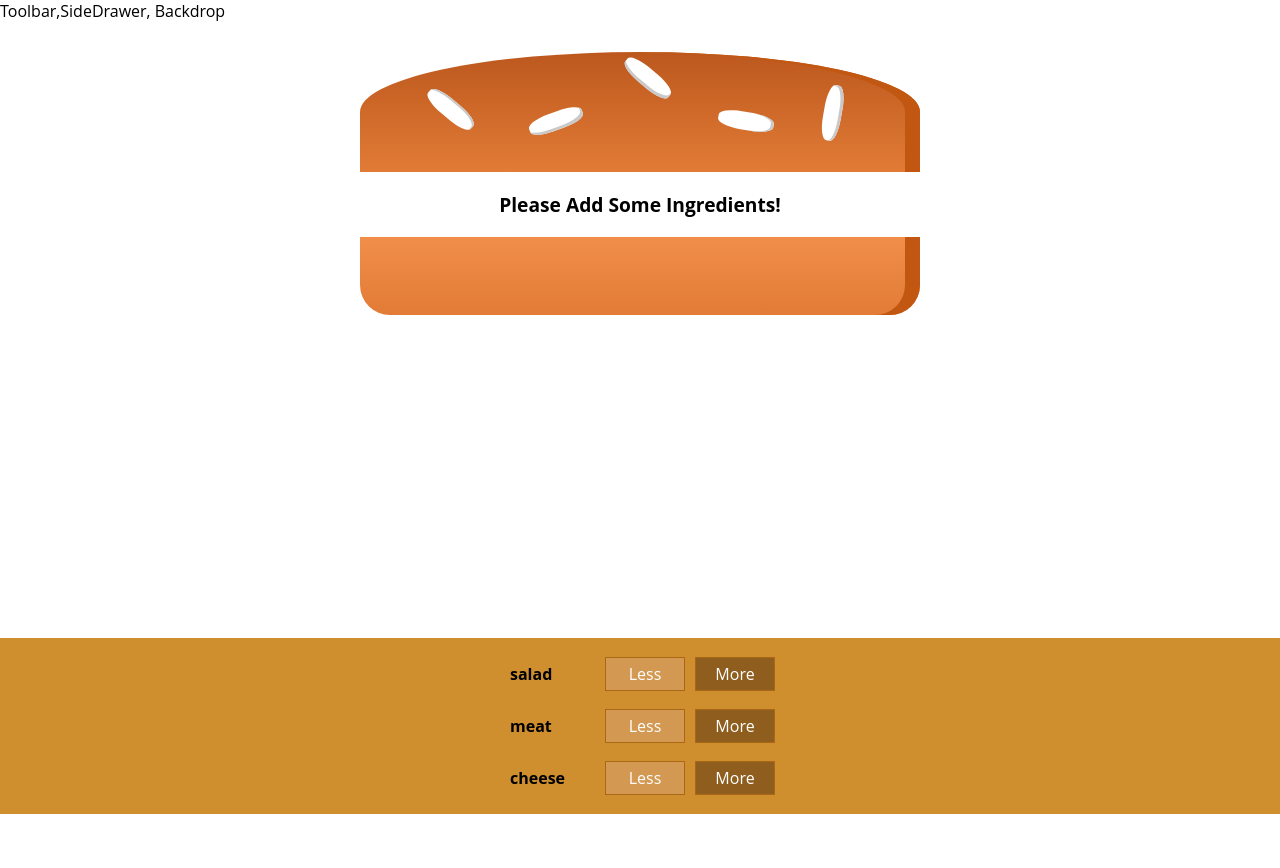
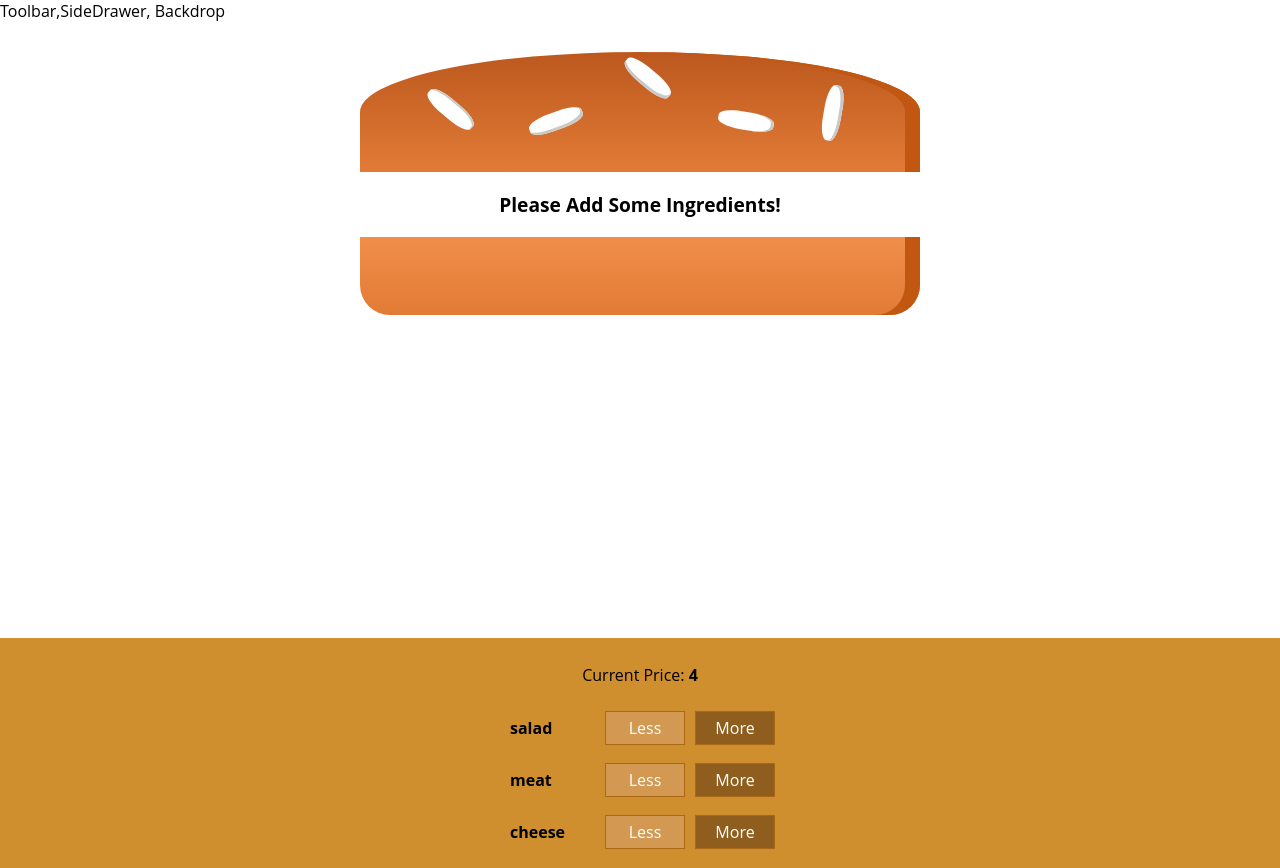
Before and after one commit to sharifahblessing/burger-project, a React (Create React App) app: page / in a window 1280 px wide. Before the commit the page ends 814 px from the top, so only its background shows below. Built offline with nearby package versions, Linux system fonts and the light colour scheme.

Commit message:
Added price as part of the Burger controls

```diff
--- a/src/components/Burger/BuildControls/BuildControls.js
+++ b/src/components/Burger/BuildControls/BuildControls.js
@@ -12,6 +12,7 @@
 const buildControls = (props) => {
     return (
         <div className={classes.BuildControls}>
+            <p>Current Price: <strong>{props.price}</strong></p>
             {controls.map(ctrl => (<BuildControl
                 key={ctrl.label}
                 label={ctrl.label}
--- a/src/containers/BurgerBuilder/BurgerBuilder.js
+++ b/src/containers/BurgerBuilder/BurgerBuilder.js
@@ -36,6 +36,9 @@
 
     removeIngredientHandler = (type) => {
         const oldCount = this.state.ingredients[type];
+        if(oldCount <=0 ){
+            return ;
+        }
         const updateCount = oldCount - 1;
         const updatedIngredients ={
             ...this.state.ingredients
@@ -55,7 +58,8 @@
                 <Burger ingredients={this.state.ingredients} />
                 <BuildControls
                     ingredientAdded={this.addIngredientHandler}
-                    ingredientRemoved={this.removeIngredientHandler} />
+                    ingredientRemoved={this.removeIngredientHandler}
+                    price={this.state.totalPrice} />
             </Wrap>
         );
     }
```
